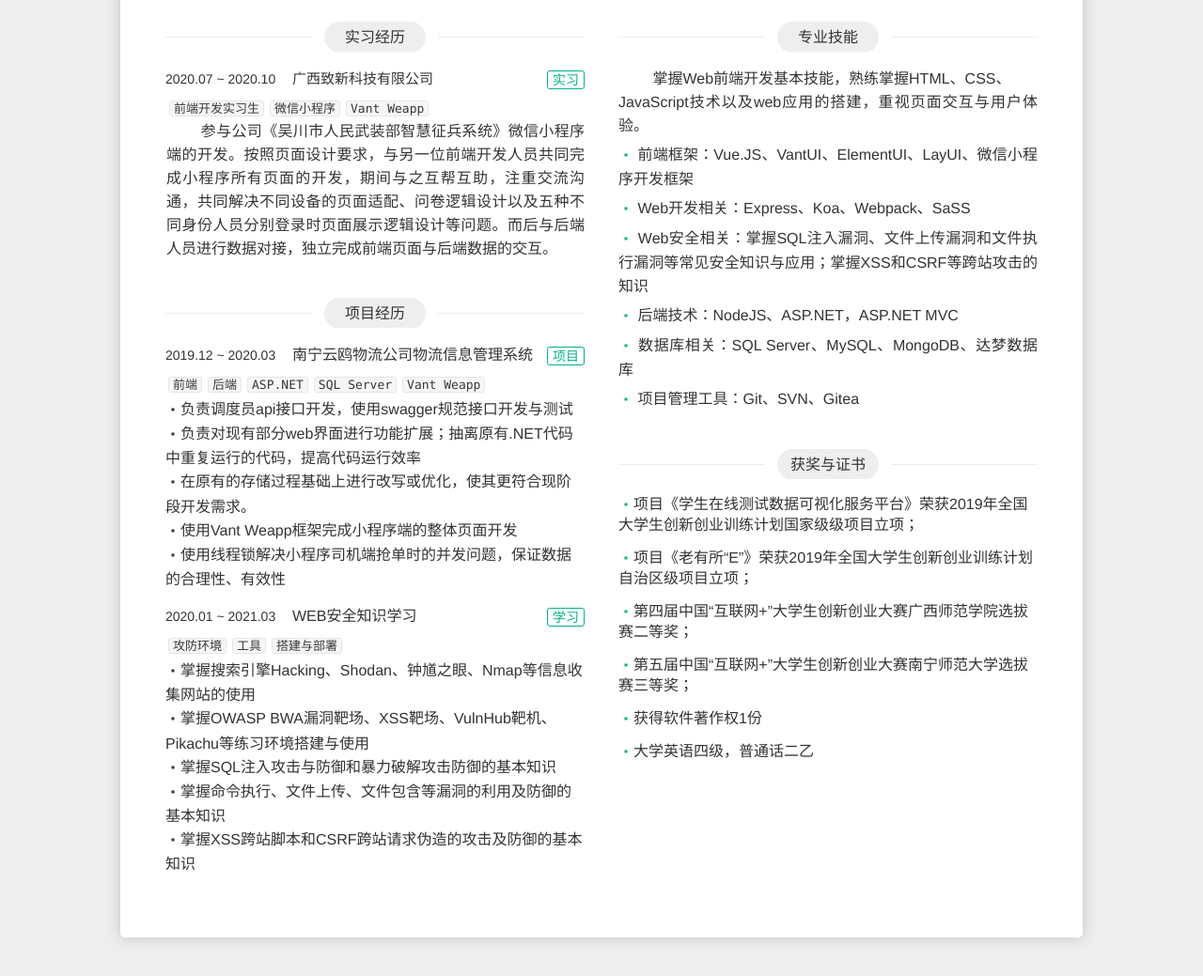
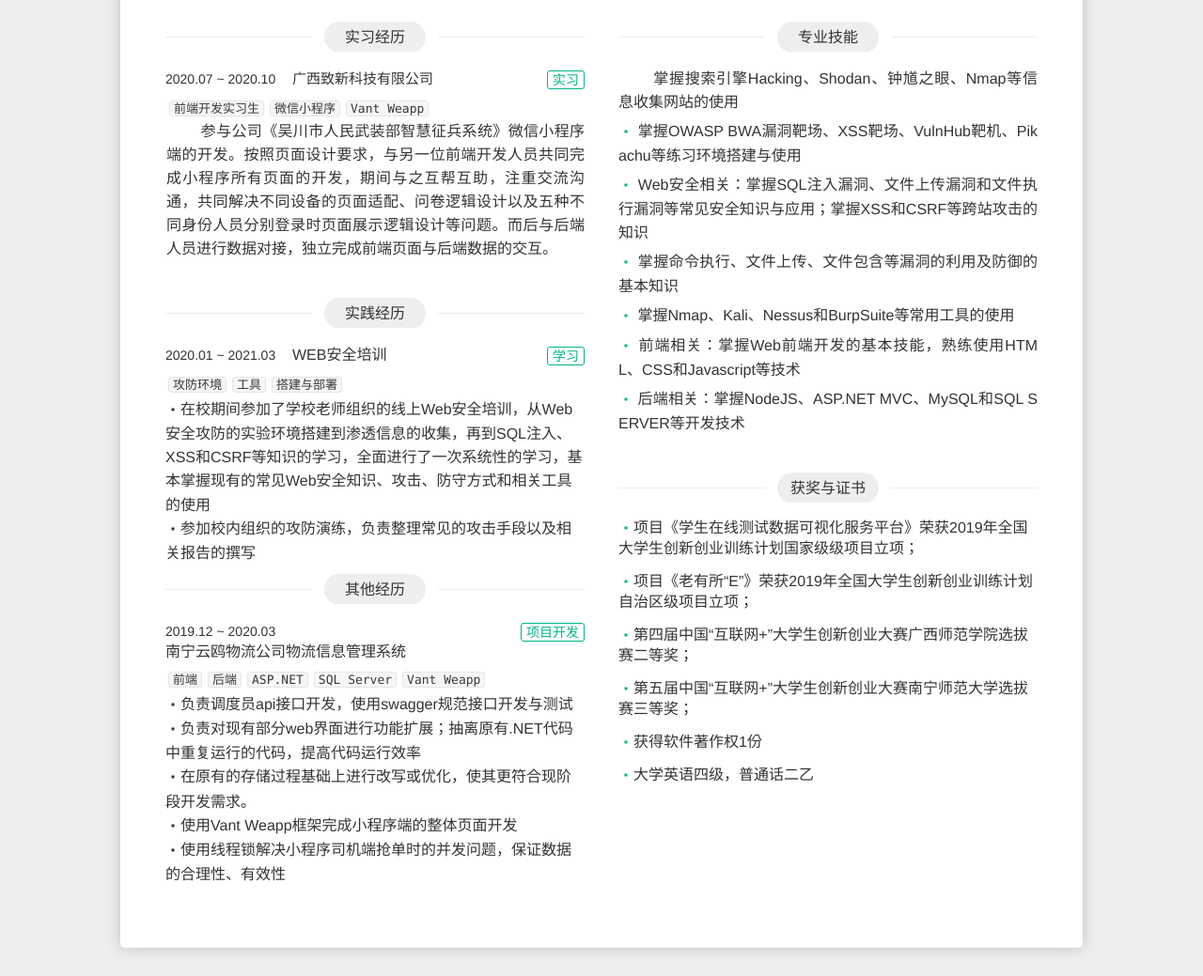
Before and after one commit to KJaun/KJaun.github.io, a website built with webpack: page index.html in a window 1280 px wide. Shown: the part 382-1421 px from the top of the page at 94% size. Built offline with nearby package versions, Linux system fonts and the light colour scheme.

Commit message:
Update index.html

```diff
--- a/index.html
+++ b/index.html
@@ -18,7 +18,7 @@
                 <div class="name"><img src="static/avatar.jpg?49e384" alt=""
                         style="width:100px;height:100px;float:left;border-radius:5px"></div>
                 <div class="job">
-                    <h2>Web前端开发工程师<small></small></h2>
+                    <!-- <h2>Web前端开发工程师<small></small></h2> -->
                 </div>
             </section>
             <section class="info">
@@ -69,12 +69,31 @@
                 </section>
                 <section id="practice">
                     <header class="section-hd"><span class="section-title-l"></span>
-                        <h2 class="section-title">项目经历</h2><span class="section-title-r"></span>
+                        <h2 class="section-title">实践经历</h2><span class="section-title-r"></span>
+                    </header>
+                    <div class="section-bd">
+                        <div class="item item-main">
+                            <header class="item-hd"><span class="item-time">2020.01 ~ 2021.03</span> <a
+                                    class="btn item-more" href="#" target="_blank" title="web学习">学习</a>
+                                <h3 class="item-name">WEB安全培训</h3>
+                            </header>
+                        </div>
+                    </div>
+                    <div class="item">
+                        <div class="item-bd">
+                            <p class="section-content"><em>攻防环境</em><em>工具</em><em>搭建与部署<br></p>
+                                <p><i class="iconfont icon-dot"></i>在校期间参加了学校老师组织的线上Web安全培训，从Web安全攻防的实验环境搭建到渗透信息的收集，再到SQL注入、XSS和CSRF等知识的学习，全面进行了一次系统性的学习，基本掌握现有的常见Web安全知识、攻击、防守方式和相关工具的使用</p>
+                                <p><i class="iconfont icon-dot"></i>参加校内组织的攻防演练，负责整理常见的攻击手段以及相关报告的撰写</p>
+                            <p></p>
+                        </div>
+                    </div>
+                    <header class="section-hd"><span class="section-title-l"></span>
+                        <h2 class="section-title">其他经历</h2><span class="section-title-r"></span>
                     </header>
                     <div class="section-bd">
                         <div class="item item-main">
                             <header class="item-hd"><span class="item-time">2019.12 ~ 2020.03</span> <a
-                                    class="btn item-more" href="#" target="_blank" title="实习经历">项目</a>
+                                    class="btn item-more" href="#" target="_blank" title="实习经历">项目开发</a>
                                 <h3 class="item-name">南宁云鸥物流公司物流信息管理系统</h3>
                             </header>
                         </div>
@@ -92,25 +111,6 @@
                         </div>
                     </div>
 
-                    <div class="section-bd">
-                        <div class="item item-main">
-                            <header class="item-hd"><span class="item-time">2020.01 ~ 2021.03</span> <a
-                                    class="btn item-more" href="#" target="_blank" title="web学习">学习</a>
-                                <h3 class="item-name">WEB安全知识学习</h3>
-                            </header>
-                        </div>
-                    </div>
-                    <div class="item">
-                        <div class="item-bd">
-                            <p class="section-content"><em>攻防环境</em><em>工具</em><em>搭建与部署<br></p>
-                                <p><i class="iconfont icon-dot"></i>掌握搜索引擎Hacking、Shodan、钟馗之眼、Nmap等信息收集网站的使用</p>
-                            <p><i class="iconfont icon-dot"></i>掌握OWASP BWA漏洞靶场、XSS靶场、VulnHub靶机、Pikachu等练习环境搭建与使用</p>
-                            <p><i class="iconfont icon-dot"></i>掌握SQL注入攻击与防御和暴力破解攻击防御的基本知识</p>
-                            <p><i class="iconfont icon-dot"></i>掌握命令执行、文件上传、文件包含等漏洞的利用及防御的基本知识</p>
-                            <p><i class="iconfont icon-dot"></i>掌握XSS跨站脚本和CSRF跨站请求伪造的攻击及防御的基本知识</p>
-                            <p></p>
-                        </div>
-                    </div>
                 </section>
             </div>
             <div class="content-right">
@@ -122,30 +122,27 @@
                         <ul class="section-list">
                             <li>
                                 <p class="section-content">&emsp;&emsp;
-                                    掌握Web前端开发基本技能，熟练掌握HTML、CSS、<br>JavaScript技术以及web应用的搭建，重视页面交互与用户体验。</p>
+                                    掌握搜索引擎Hacking、Shodan、钟馗之眼、Nmap等信息收集网站的使用</p>
                             </li>
                             <li>
                                 <p class="section-content"><i class="iconfont icon-dot"></i>
-                                    前端框架：Vue.JS、VantUI、ElementUI、LayUI、微信小程序开发框架</p>
-                            </li>
-                            <li>
-                                <p class="section-content"><i class="iconfont icon-dot"></i>
-                                    Web开发相关：Express、Koa、Webpack、SaSS</p>
+                                    掌握OWASP BWA漏洞靶场、XSS靶场、VulnHub靶机、Pikachu等练习环境搭建与使用</p>
                             </li>
                             <li>
                                 <p class="section-content"><i class="iconfont icon-dot"></i>
                                     Web安全相关：掌握SQL注入漏洞、文件上传漏洞和文件执行漏洞等常见安全知识与应用；掌握XSS和CSRF等跨站攻击的知识</p>
                             </li>
                             <li>
-                                <p class="section-content"><i class="iconfont icon-dot"></i> 后端技术：NodeJS、ASP.NET，ASP.NET
-                                    MVC</p>
+                                <p class="section-content"><i class="iconfont icon-dot"></i> 掌握命令执行、文件上传、文件包含等漏洞的利用及防御的基本知识</p>
                             </li>
                             <li>
-                                <p class="section-content"><i class="iconfont icon-dot"></i> 数据库相关：SQL
-                                    Server、MySQL、MongoDB、达梦数据库</p>
+                                <p class="section-content"><i class="iconfont icon-dot"></i> 掌握Nmap、Kali、Nessus和BurpSuite等常用工具的使用</p>
                             </li>
                             <li>
-                                <p class="section-content"><i class="iconfont icon-dot"></i> 项目管理工具：Git、SVN、Gitea</p>
+                                <p class="section-content"><i class="iconfont icon-dot"></i> 前端相关：掌握Web前端开发的基本技能，熟练使用HTML、CSS和Javascript等技术</p>
+                            </li>
+                            <li>
+                                <p class="section-content"><i class="iconfont icon-dot"></i> 后端相关：掌握NodeJS、ASP.NET MVC、MySQL和SQL SERVER等开发技术</p>
                             </li>
                         </ul>
                     </div>
```
